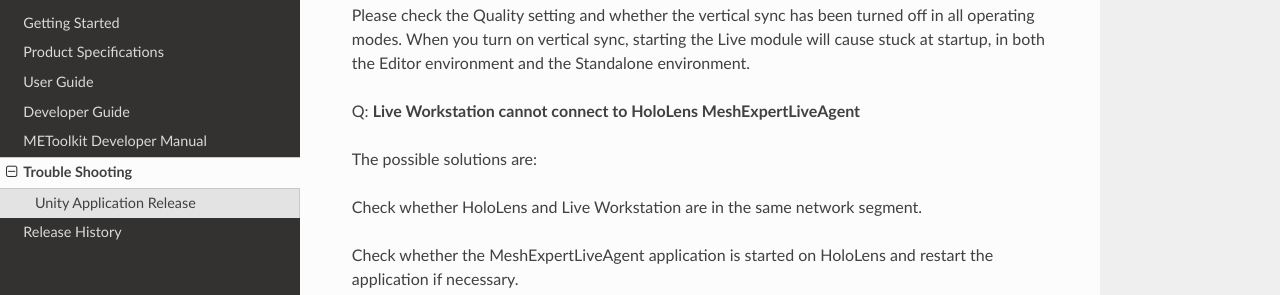
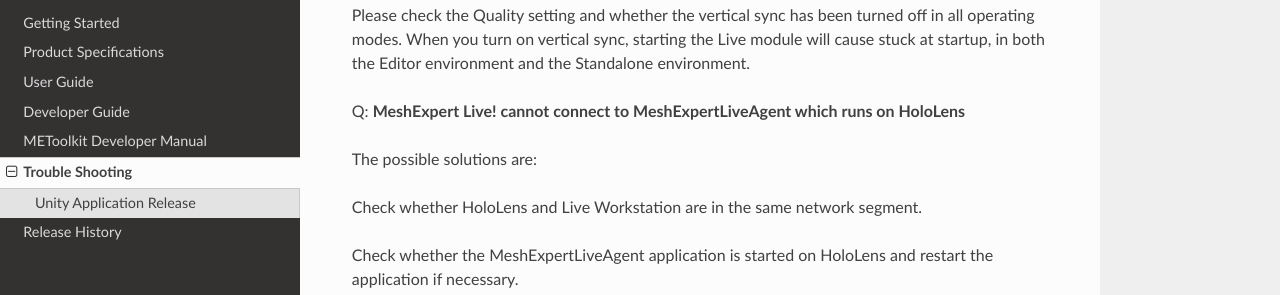
Before and after one commit to michael2008/ME-Live-Doc, an MkDocs documentation site: the page built from docs/trouble-shooting.md, in a window 1280 px wide and 900 px high, scrolled down 2461 px. Shown: the part 156-451 px from the top of the window. Built offline with MkDocs 1.6.1, drawn with Linux system fonts in a browser that asks for light colours; nearby versions of some CDN libraries; old or Windows-style settings are respelled for this version of MkDocs.

Commit message:
Update trouble-shooting.md

```diff
--- a/docs/trouble-shooting.md
+++ b/docs/trouble-shooting.md
@@ -75,7 +75,7 @@ Q: **Stuck shortly after the start**
 
 Please check the Quality setting and whether the vertical sync has been turned off in all operating modes. When you turn on vertical sync, starting the Live module will cause stuck at startup, in both the Editor environment and the Standalone environment.
 
-Q: **Live Workstation cannot connect to HoloLens MeshExpertLiveAgent**
+Q: **MeshExpert Live! cannot connect to MeshExpertLiveAgent which runs on HoloLens**
 
 The possible solutions are:
 
```
